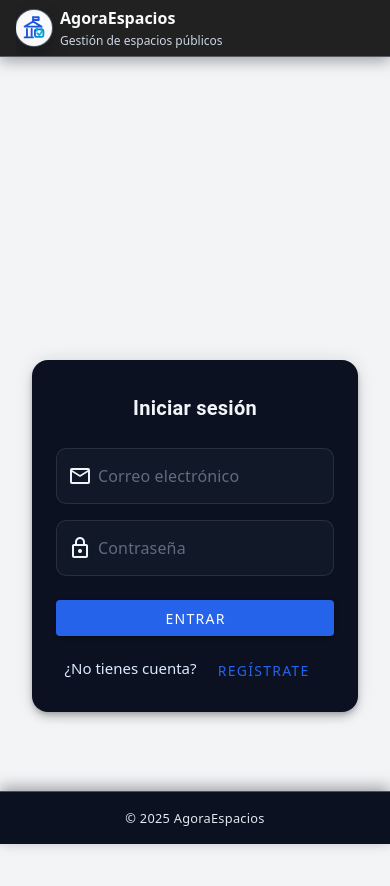
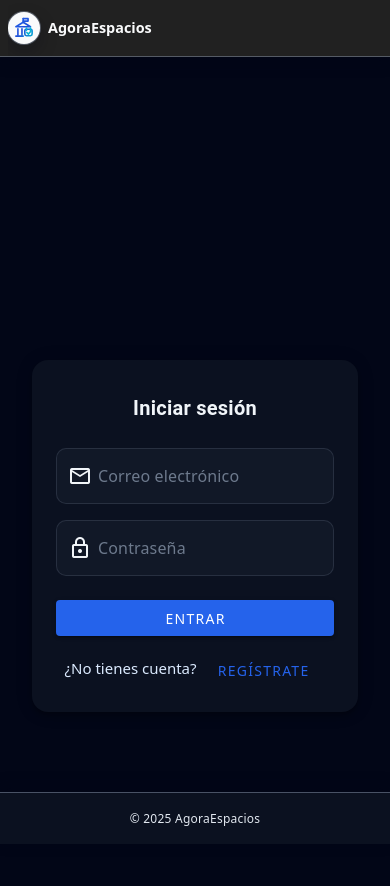
Before and after one commit to jmjuangr/AgoraEspacios_front, a Vue app: page /login in a window 390 px wide. Shown: the top 886 px of the page. Built offline with nearby package versions, Linux system fonts and the light colour scheme.

Commit message:
Ajustes de estilos, README y responsive

```diff
--- a/package.json
+++ b/package.json
@@ -15,7 +15,6 @@
     "sass": "^1.93.2",
     "vite-plugin-vuetify": "^2.1.2",
     "vue": "^3.5.22",
-    "vue-i18n": "^11.1.12",
     "vue-router": "^4.6.3",
     "vuetify": "^3.10.11"
   },
--- a/src/assets/base.css
+++ b/src/assets/base.css
@@ -14,13 +14,13 @@
 
   --vt-c-divider-light-1: rgba(148, 163, 184, 0.7);
   --vt-c-divider-light-2: rgba(148, 163, 184, 0.35);
-  --vt-c-divider-dark-1: rgba(59, 130, 246, 0.7);
+  --vt-c-divider-dark-1: rgba(148, 163, 184, 0.75);
   --vt-c-divider-dark-2: rgba(148, 163, 184, 0.45);
 
   --vt-c-text-light-1: #0f172a;
   --vt-c-text-light-2: rgba(15, 23, 42, 0.7);
   --vt-c-text-dark-1: #f1f5f9;
-  --vt-c-text-dark-2: #cbd5e1;
+  --vt-c-text-dark-2: #e2e8f0;
 }
 
 /* variables principales de AgoraEspacios: tema oscuro */
@@ -30,31 +30,36 @@
   --color-background-mute: #111827;
 
   --color-surface: #0b1120;
-  --color-surface-muted: #111827;
+  --color-surface-soft: #111827;
+  --color-surface-muted: #1f2937;
 
   --color-border: var(--vt-c-divider-dark-2);
   --color-border-hover: var(--vt-c-divider-dark-1);
 
   --color-heading: var(--vt-c-text-dark-1);
   --color-text: var(--vt-c-text-dark-2);
+  --color-text-muted: #94a3b8;
 
   --color-primary: #2563eb;
   --color-primary-soft: #dbeafe;
   --color-primary-strong: #1d4ed8;
 
-  --color-accent: #06b6d4;
-  --color-accent-soft: #cffafe;
+  --color-secondary: #06b6d4;
+  --color-secondary-soft: #cffafe;
+  --color-accent: var(--color-secondary);
+  --color-accent-soft: var(--color-secondary-soft);
 
-  --color-success: #16a34a;
-  --color-warning: #f59e0b;
-  --color-error: #dc2626;
+  --color-success: #22c55e;
+  --color-warning: #eab308;
+  --color-error: #ef4444;
+  --color-info: #38bdf8;
 
   --section-gap: 160px;
 
   --ag-card-text: #f1f5f9;
-  --ag-card-text-muted: #cbd5e1;
-  --ag-card-field-bg: #0f172a;
-  --ag-card-field-border: rgba(148, 163, 184, 0.55);
+  --ag-card-text-muted: #94a3b8;
+  --ag-card-field-bg: #111827;
+  --ag-card-field-border: rgba(148, 163, 184, 0.45);
 }
 
 /* Reset basico de estilos princiipales y la fuente */
--- a/src/assets/main.css
+++ b/src/assets/main.css
@@ -12,7 +12,7 @@
 a,
 .green {
   text-decoration: none;
-  color: var(--color-accent);
+  color: var(--color-secondary);
   transition: 0.2s ease;
   padding: 3px;
   border-radius: 4px;
--- a/src/assets/styles/_mixins.scss
+++ b/src/assets/styles/_mixins.scss
@@ -1,6 +1,6 @@
 @import './_variables.scss';
 
-// mixin reutilizable, añade sombra y border a los elementos. Sensación de elevacion
+// mixin reutilizable, añade sombra y border a los elementos
 @mixin ag-elevation($shadow: $shadow-soft, $border-color: $color-border) {
   box-shadow: $shadow;
   border: 1px solid $border-color;
@@ -64,7 +64,7 @@
   border: none;
   cursor: pointer;
   background-color: $color-primary;
-  color: #f9fafb;
+  color: $color-white;
   font-weight: 500;
   font-size: 0.95rem;
   transition:
--- a/src/assets/styles/_variables.scss
+++ b/src/assets/styles/_variables.scss
@@ -1,13 +1,15 @@
 // Todas las variables de diseño del proyecto
 
 // Colores base
-// Estos colores se utilizan en vistas, componentes y en los propios mixins
+// colores que se utilizan en vistas componentes y en los mixins
 $color-primary: #2563eb;
 $color-primary-soft: #dbeafe;
 $color-primary-strong: #1d4ed8;
 
 $color-secondary: #06b6d4;
 $color-secondary-soft: #cffafe;
+
+$color-white: #f9fafb;
 
 $color-background: #020617;
 $color-background-soft: #0b1120;
@@ -25,7 +27,7 @@ $color-text: #e2e8f0;
 $color-text-muted: #94a3b8;
 
 // Estados
-// Colores para estados de reservas, avisos y mensajes, etc.
+// Colores para estados de reservas, avisos y mensajes...
 $color-success: #22c55e;
 $color-warning: #eab308;
 $color-error: #ef4444;
--- a/src/components/Footer.vue
+++ b/src/components/Footer.vue
@@ -16,11 +16,25 @@
   border-top: 1px solid $color-border;
   box-shadow: 0 -4px 14px rgba(2, 6, 23, 0.35);
   min-height: 44px;
+  padding-inline: $spacing-4;
 }
 
 .ag-footer__text {
   color: $color-text;
   font-size: 0.8rem;
   letter-spacing: 0.02em;
+  text-align: center;
+  white-space: normal;
+}
+
+@media (max-width: 600px) {
+  .ag-footer {
+    min-height: 40px;
+    padding-inline: $spacing-2;
+  }
+
+  .ag-footer__text {
+    font-size: 0.75rem;
+  }
 }
 </style>
--- a/src/components/Header.vue
+++ b/src/components/Header.vue
@@ -2,14 +2,10 @@
   <v-app-bar density="comfortable" class="ag-header" flat theme="dark">
     <div class="ag-header__brand" @click="goHome">
       <div class="ag-header__logo">
-        <img
-          :src="agoraLogo"
-          alt="AgoraEspacios"
-          class="ag-header__logo-img"
-        />
+        <img :src="agoraLogo" alt="AgoraEspacios" class="ag-header__logo-img" />
       </div>
       <div class="ag-header__titles">
-        <span class="ag-header__app-name">{{ $t("appName") }}</span>
+        <span class="ag-header__app-name">AgoraEspacios</span>
         <span class="ag-header__app-subtitle">
           Gestión de espacios públicos
         </span>
@@ -26,10 +22,9 @@
           'ag-header__nav-btn',
           { 'ag-header__nav-btn--active': isActiveRoute('/espacios') },
         ]"
-        color="grey-lighten-4"
         @click="goTo('/espacios')"
       >
-        {{ $t("header.espacios") }}
+        Espacios
       </v-btn>
 
       <v-btn
@@ -38,10 +33,9 @@
           'ag-header__nav-btn',
           { 'ag-header__nav-btn--active': isActiveRoute('/mis-reservas') },
         ]"
-        color="grey-lighten-4"
         @click="goTo('/mis-reservas')"
       >
-        {{ $t("header.misReservas") }}
+        Mis reservas
       </v-btn>
 
       <v-btn
@@ -52,10 +46,9 @@
           'ag-header__nav-btn--admin',
           { 'ag-header__nav-btn--active': isActiveRoute('/admin') },
         ]"
-        color="cyan-lighten-2"
         @click="goTo('/admin')"
       >
-        {{ $t("header.admin") }}
+        Admin
       </v-btn>
 
       <v-btn
@@ -66,10 +59,9 @@
           'ag-header__nav-btn--admin',
           { 'ag-header__nav-btn--active': isActiveRoute('/reservas') },
         ]"
-        color="cyan-lighten-2"
         @click="goTo('/reservas')"
       >
-        {{ $t("header.reservas") }}
+        Reservas
       </v-btn>
     </div>
 
@@ -90,7 +82,7 @@
         size="small"
         @click="handleLogout"
       >
-        {{ $t("header.logout") }}
+        Cerrar sesión
       </v-btn>
     </div>
   </v-app-bar>
@@ -143,12 +135,19 @@ const handleLogout = () => {
   border-bottom: 1px solid $color-border;
   padding-inline: $spacing-4;
   box-shadow: 0 4px 14px rgba(2, 6, 23, 0.35);
+
+  :deep(.v-toolbar__content) {
+    min-width: 0;
+    gap: $spacing-2;
+  }
 }
 
 .ag-header__brand {
   display: flex;
   align-items: center;
   gap: $spacing-2;
+  flex: 0 0 auto;
+  min-width: 0;
   cursor: pointer;
 
   & .v-icon {
@@ -163,7 +162,7 @@ const handleLogout = () => {
   display: flex;
   align-items: center;
   justify-content: center;
-  background-color: #f8fafc;
+  background-color: $color-white;
   box-shadow:
     0 0 0 1px rgba(148, 163, 184, 0.45),
     0 8px 18px rgba(2, 6, 23, 0.28);
@@ -179,26 +178,35 @@ const handleLogout = () => {
 .ag-header__titles {
   display: flex;
   flex-direction: column;
+  min-width: 0;
 }
 
 .ag-header__app-name {
   font-size: 1rem;
   font-weight: 600;
-  color: #f8fafc;
+  color: $color-white;
+  white-space: nowrap;
 }
 
 .ag-header__app-subtitle {
   font-size: 0.75rem;
-  color: #cbd5e1;
+  color: $color-text;
+  white-space: nowrap;
 }
 
 .ag-header__nav {
   display: flex;
   align-items: center;
   gap: $spacing-2;
+  flex: 0 1 auto;
+  min-width: 0;
+  overflow-x: auto;
+  overflow-y: hidden;
+  scrollbar-width: thin;
 }
 
 .ag-header__nav-btn {
+  flex: 0 0 auto;
   text-transform: none;
   font-size: 0.9rem;
   border-radius: $radius-pill;
@@ -217,6 +225,7 @@ const handleLogout = () => {
   :deep(.v-btn__content) {
     font-weight: 500;
     letter-spacing: 0.01em;
+    color: $color-heading;
   }
 
   &--admin {
@@ -228,12 +237,18 @@ const handleLogout = () => {
       background-color: rgba(6, 182, 212, 0.18);
       border-color: rgba(6, 182, 212, 0.35);
     }
+
+    :deep(.v-btn__content) {
+      color: $color-secondary-soft;
+    }
   }
 }
 
 .ag-header__right {
   display: flex;
   align-items: center;
+  flex: 0 0 auto;
+  min-width: 0;
 }
 
 .ag-header__user {
@@ -264,5 +279,61 @@ const handleLogout = () => {
 
 .ag-btn-secondary {
   @include ag-button-secondary;
+  white-space: nowrap;
+}
+
+@media (max-width: 960px) {
+  .ag-header {
+    padding-inline: $spacing-3;
+  }
+
+  .ag-header__nav {
+    gap: $spacing-1;
+  }
+
+  .ag-header__nav-btn {
+    font-size: 0.85rem;
+    padding-inline: $spacing-2;
+  }
+
+  .ag-header__user-name {
+    max-width: 110px;
+  }
+}
+
+@media (max-width: 700px) {
+  .ag-header {
+    padding-inline: $spacing-2;
+  }
+
+  .ag-header__app-subtitle,
+  .ag-header__user {
+    display: none;
+  }
+
+  .ag-header__nav-btn {
+    font-size: 0.8rem;
+    min-height: 30px;
+  }
+}
+
+@media (max-width: 480px) {
+  .ag-header__logo {
+    width: 32px;
+    height: 32px;
+  }
+
+  .ag-header__logo-img {
+    width: 26px;
+    height: 26px;
+  }
+
+  .ag-header__app-name {
+    font-size: 0.9rem;
+  }
+
+  .ag-btn-secondary {
+    padding-inline: $spacing-2;
+  }
 }
 </style>
--- a/src/components/SpaceCard.vue
+++ b/src/components/SpaceCard.vue
@@ -195,14 +195,14 @@ const onReservar = () => {
 .ag-btn-primary {
   @include ag-button-primary;
 
-  color: #fff !important;
+  color: $color-white !important;
 
   ::v-deep(.v-btn__content) {
-    color: #fff !important;
+    color: $color-white !important;
   }
 
   ::v-deep(.v-icon) {
-    color: #fff !important;
+    color: $color-white !important;
   }
 }
 
--- a/src/i18n/index.ts
+++ /dev/null
@@ -1,51 +0,0 @@
-import { createI18n } from "vue-i18n";
-
-// textos traducidos
-const messages = {
-  es: {
-    appName: "AgoraEspacios",
-    header: {
-      espacios: "Espacios",
-      misReservas: "Mis reservas",
-      reservas: "Reservas",
-      admin: "Administración",
-      login: "Acceder",
-      logout: "Cerrar sesión",
-    },
-    login: {
-      title: "Iniciar sesión",
-      email: "Correo electrónico",
-      password: "Contraseña",
-      submit: "Entrar",
-      registerLink: "¿No tienes cuenta? Regístrate",
-    },
-  },
-  en: {
-    appName: "AgoraEspacios",
-    header: {
-      espacios: "Spaces",
-      misReservas: "My bookings",
-      reservas: "Bookings",
-      admin: "Administration",
-      login: "Login",
-      logout: "Logout",
-    },
-    login: {
-      title: "Log in",
-      email: "Email",
-      password: "Password",
-      submit: "Sign in",
-      registerLink: "No account yet? Register",
-    },
-  },
-};
-
-// Configuracion de i18n Se usa español por defecto y tambien como idioma de fallback
-const i18n = createI18n({
-  legacy: false,
-  locale: "es",
-  fallbackLocale: "es",
-  messages,
-});
-
-export default i18n;
--- a/src/main.ts
+++ b/src/main.ts
@@ -3,7 +3,6 @@ import { createPinia } from "pinia";
 
 import App from "./App.vue";
 import router from "./router";
-import i18n from "./i18n";
 
 // Vuetify
 import "vuetify/styles";
@@ -16,8 +15,6 @@ import "@mdi/font/css/materialdesignicons.css";
 //Estilos base
 import "./assets/base.css";
 import "./assets/main.css";
-import "./assets/styles/_variables.scss";
-import "./assets/styles/_mixins.scss";
 
 //conf vuetify
 const vuetify = createVuetify({
@@ -27,13 +24,19 @@ const vuetify = createVuetify({
     sets: { mdi },
   },
   theme: {
-    defaultTheme: "light",
+    defaultTheme: "agoraDark",
     themes: {
-      light: {
+      agoraDark: {
+        dark: true,
         colors: {
           primary: "#2563EB",
           secondary: "#06B6D4",
-          background: "#F3F4F6",
+          background: "#020617",
+          surface: "#0B1120",
+          error: "#EF4444",
+          warning: "#EAB308",
+          success: "#22C55E",
+          info: "#38BDF8",
         },
       },
     },
@@ -45,6 +48,5 @@ const app = createApp(App);
 app.use(createPinia());
 app.use(router);
 app.use(vuetify);
-app.use(i18n);
 
 app.mount("#app");
```
Also changed, not shown: src/components/CalendarioEspacio.vue (+14 -3 lines), 2 other files (tests, documents, lock files or other folders).
